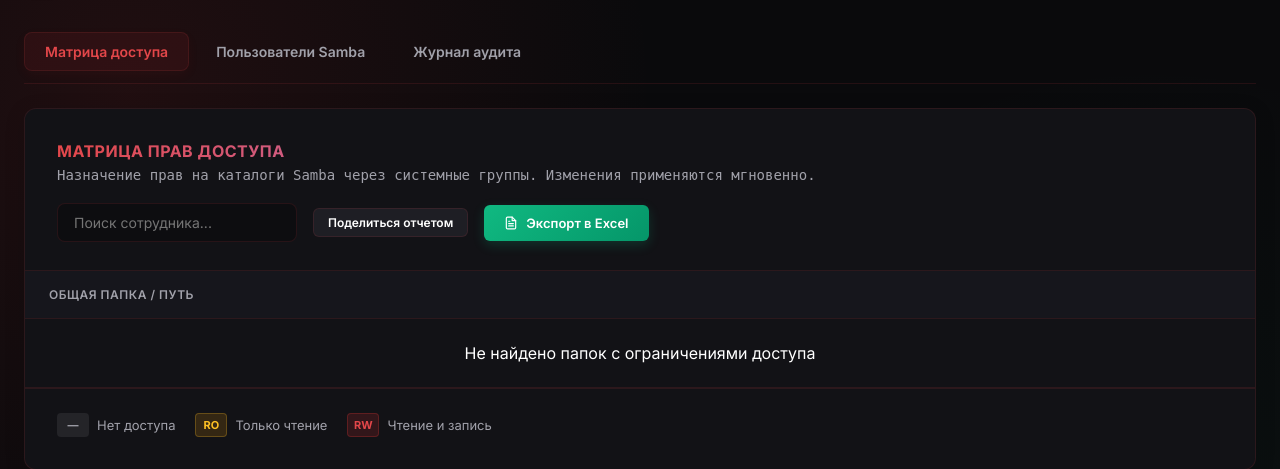
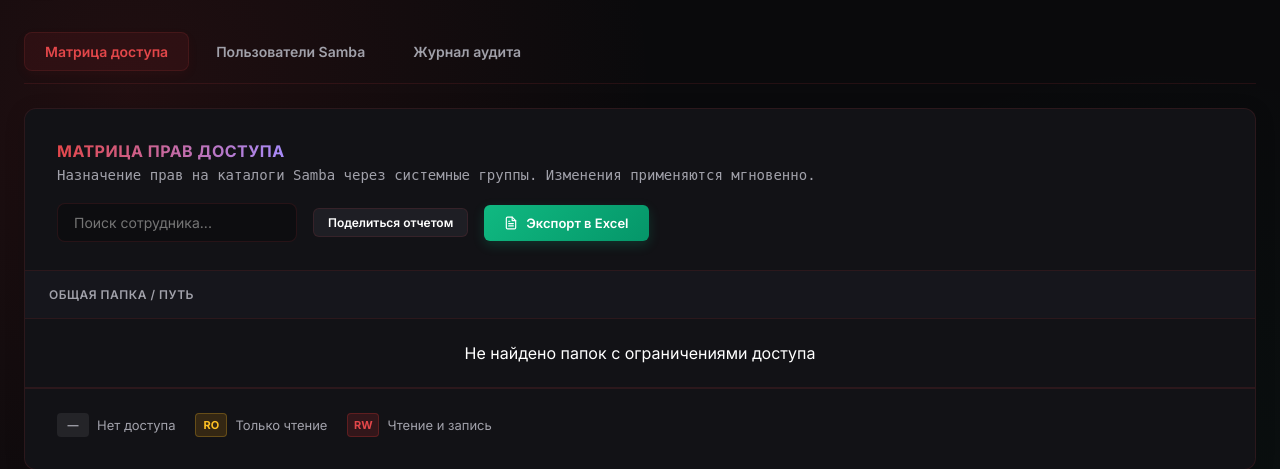
Before and after one commit to Ttolyanich/samba-web, a Flask app: page / in a window 1280 px wide. Shown: the part 65-534 px from the top of the page. Run offline with Flask 2, Linux system fonts and the light colour scheme; the visitor is signed in with stand-in values (Sample User, id 1); data that the repository does not hold is empty.

Commit message:
Set width fit-content for uppercase-accent headers to fix gradient text stretching

```diff
--- a/static/css/style.css
+++ b/static/css/style.css
@@ -406,6 +406,7 @@ body {
     background: linear-gradient(to right, var(--accent-hover), #a78bfa);
     -webkit-background-clip: text;
     -webkit-text-fill-color: transparent;
+    width: fit-content;
 }
 
 .header-title.uppercase-muted {
```
